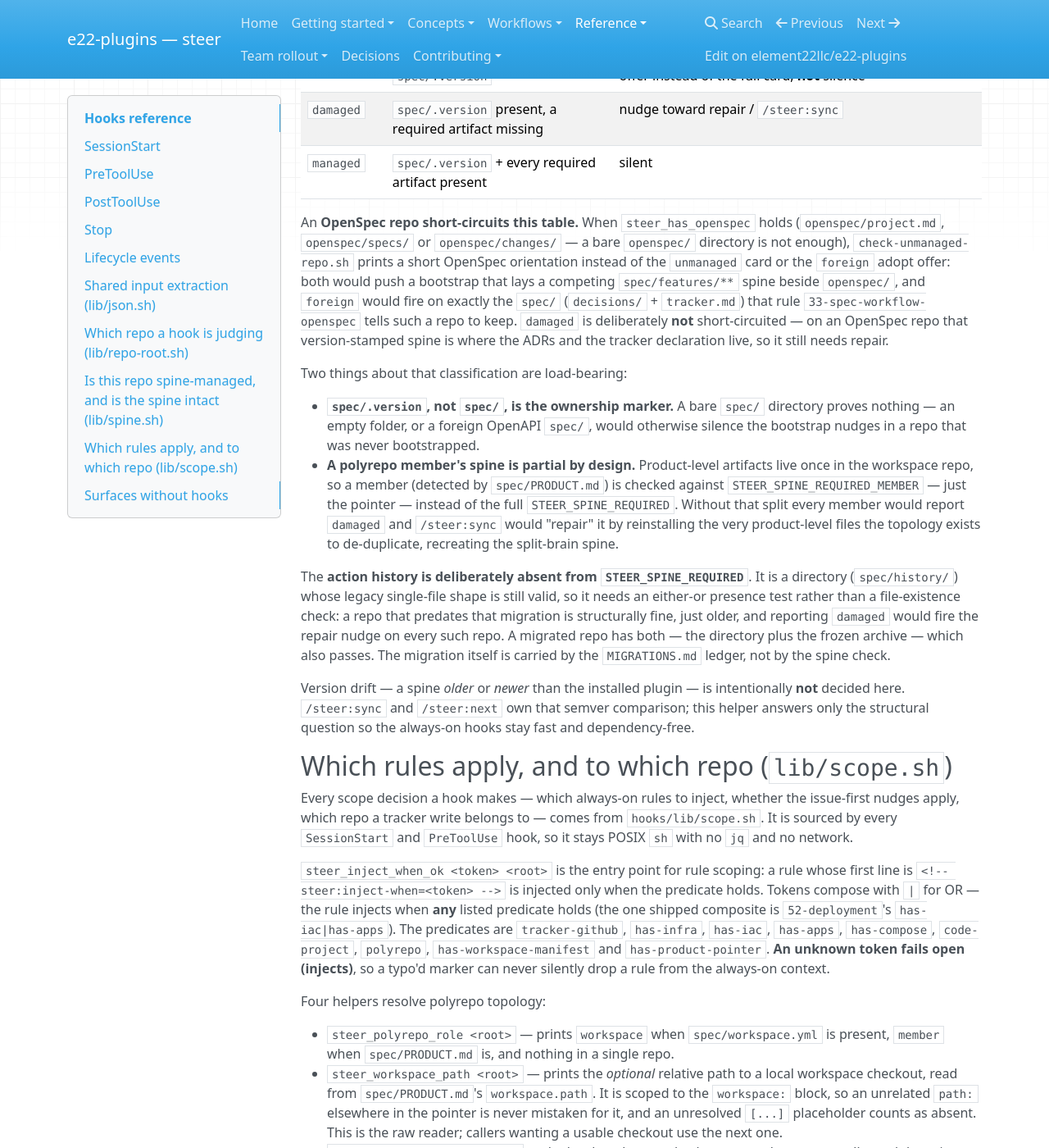
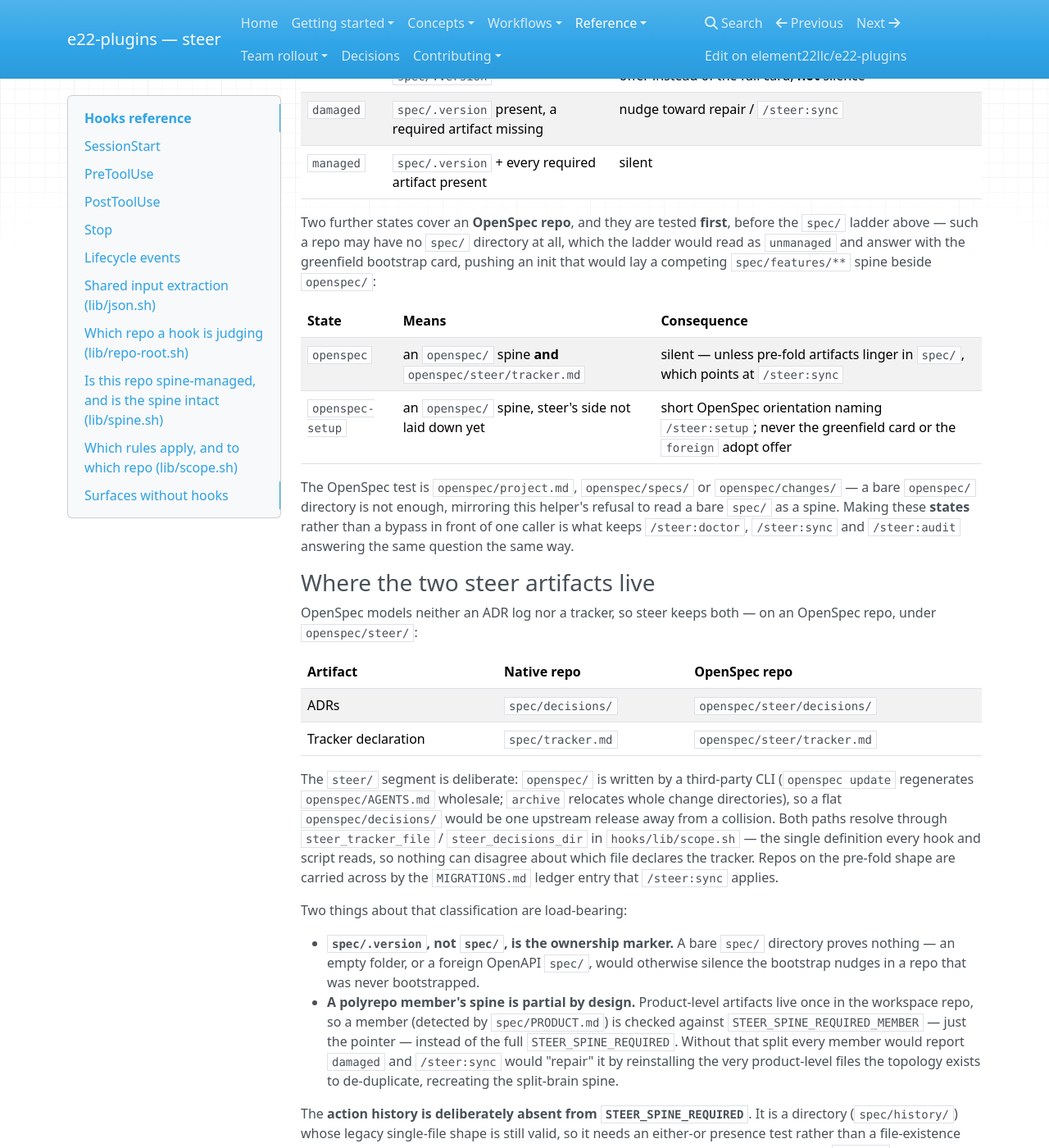
Before and after one commit to element22llc/e22-plugins, an MkDocs documentation site: the page built from docs/reference/hooks.md, in a window 1280 px wide and 1400 px high, scrolled down 14942 px. Shown: the whole window at 82% size. Built offline with MkDocs 1.6.1, drawn with Linux system fonts in a browser that asks for light colours; nearby versions of some CDN libraries.

Commit message:
feat(rules): move steer's ADRs + tracker under openspec/steer/
Settles the open design question from #561. On an OpenSpec repo the two
artifacts OpenSpec does not model — the ADR log and the tracker declaration —
move from a thin spec/ beside openspec/ into one namespaced place.

The steer/ segment is load-bearing. openspec/ is written by a third-party CLI:
`openspec update` regenerates openspec/AGENTS.md wholesale and `openspec
archive` relocates whole change directories, so a flat openspec/decisions/
would be one upstream release away from a collision.

Native repos are inert: spec/ resolves exactly as before, and nothing here
fires without an openspec/ marker.

- scope.sh: steer_tracker_file / steer_decisions_dir, the ONE definition of
  each path. They assign rather than print — both are reached from the
  PreToolUse hot path via steer_tracker_is_github, where a command
  substitution would fork a subshell on every tool call.
- spine.sh: two new states, `openspec` and `openspec-setup`, tested BEFORE the
  spec/ ladder. After the move such a repo may have no spec/ at all, which the
  ladder read as `unmanaged` — the greenfield card pushing an init that would
  lay a competing spine. A state, not a bypass, so doctor/sync/audit agree.
  The interim `damaged` carve-out is dropped: it existed because that spec/
  was still load-bearing.
- check-unmanaged-repo.sh: driven by the states; reports pre-fold residue
  instead of silently reading a different tracker.md than the one being edited.
- scan-capabilities.sh, workspace-snapshot.sh: through the resolver.
- MIGRATIONS.md: ledger entry (git mv + bounded token rewrite) for repos on the
  interim shape.

The migration was almost entirely one helper: every issue-first hook already
reached the tracker via steer_tracker_is_github rather than naming the path,
so #562's estimate of 19 call sites was wrong — it was 3 in scope.sh plus 2
scripts. Skill bodies keep their native spec/ prose and rule 33 states the
override, the same pattern that already lets 33 override 30; 28 skills did not
need editing to move two files.

Co-Authored-By: Claude Opus 5 (1M context) <noreply@anthropic.com>

```diff
--- a/docs/reference/hooks.md
+++ b/docs/reference/hooks.md
@@ -238,16 +238,41 @@ usable on the hook hot path.
 | `damaged` | `spec/.version` present, a required artifact missing | nudge toward repair / `/steer:sync` |
 | `managed` | `spec/.version` + every required artifact present | silent |
 
-An **OpenSpec repo short-circuits this table.** When `steer_has_openspec` holds
-(`openspec/project.md`, `openspec/specs/` or `openspec/changes/` — a bare
-`openspec/` directory is not enough), `check-unmanaged-repo.sh` prints a short
-OpenSpec orientation instead of the `unmanaged` card or the `foreign` adopt
-offer: both would push a bootstrap that lays a competing `spec/features/**`
-spine beside `openspec/`, and `foreign` would fire on exactly the `spec/`
-(`decisions/` + `tracker.md`) that rule `33-spec-workflow-openspec` tells such a
-repo to keep. `damaged` is deliberately **not** short-circuited — on an OpenSpec
-repo that version-stamped spine is where the ADRs and the tracker declaration
-live, so it still needs repair.
+Two further states cover an **OpenSpec repo**, and they are tested **first**,
+before the `spec/` ladder above — such a repo may have no `spec/` directory at
+all, which the ladder would read as `unmanaged` and answer with the greenfield
+bootstrap card, pushing an init that would lay a competing `spec/features/**`
+spine beside `openspec/`:
+
+| State | Means | Consequence |
+| --- | --- | --- |
+| `openspec` | an `openspec/` spine **and** `openspec/steer/tracker.md` | silent — unless pre-fold artifacts linger in `spec/`, which points at `/steer:sync` |
+| `openspec-setup` | an `openspec/` spine, steer's side not laid down yet | short OpenSpec orientation naming `/steer:setup`; never the greenfield card or the `foreign` adopt offer |
+
+The OpenSpec test is `openspec/project.md`, `openspec/specs/` or
+`openspec/changes/` — a bare `openspec/` directory is not enough, mirroring this
+helper's refusal to read a bare `spec/` as a spine. Making these **states**
+rather than a bypass in front of one caller is what keeps `/steer:doctor`,
+`/steer:sync` and `/steer:audit` answering the same question the same way.
+
+### Where the two steer artifacts live
+
+OpenSpec models neither an ADR log nor a tracker, so steer keeps both — on an
+OpenSpec repo, under `openspec/steer/`:
+
+| Artifact | Native repo | OpenSpec repo |
+| --- | --- | --- |
+| ADRs | `spec/decisions/` | `openspec/steer/decisions/` |
+| Tracker declaration | `spec/tracker.md` | `openspec/steer/tracker.md` |
+
+The `steer/` segment is deliberate: `openspec/` is written by a third-party CLI
+(`openspec update` regenerates `openspec/AGENTS.md` wholesale; `archive`
+relocates whole change directories), so a flat `openspec/decisions/` would be one
+upstream release away from a collision. Both paths resolve through
+`steer_tracker_file` / `steer_decisions_dir` in `hooks/lib/scope.sh` — the single
+definition every hook and script reads, so nothing can disagree about which file
+declares the tracker. Repos on the pre-fold shape are carried across by the
+`MIGRATIONS.md` ledger entry that `/steer:sync` applies.
 
 Two things about that classification are load-bearing:
 
```
Also changed, not shown: docs/reference/configuration.md (+1 -1 lines), plugins/steer/rules/33-spec-workflow-openspec.md (+11 -4 lines), plugins/steer/templates/github/copilot-instructions.md (+11 -4 lines), plugins/steer/templates/reference/MIGRATIONS.md (+49 -0 lines), 8 other files.
